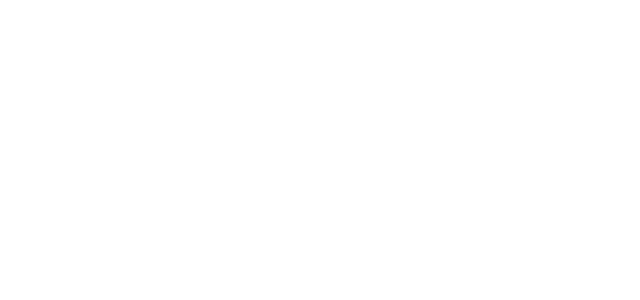
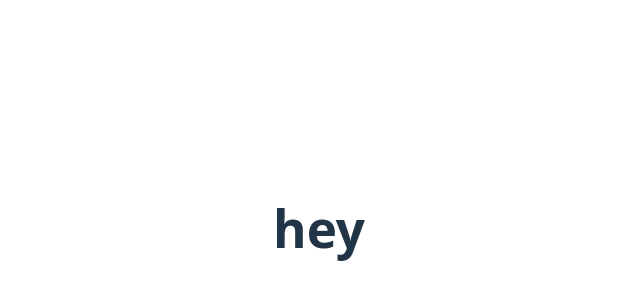
Before and after one commit to yasiru2077/Artelier.space, a React (Vite) app in the folder client/: page / in a window 1280 px wide. Shown: the part 172-472 px from the top of the page, without its empty margins (321-961 px from the left). Built offline with nearby package versions, Linux system fonts and the light colour scheme.

Commit message:
finalizing backend

```diff
--- a/client/src/App.jsx
+++ b/client/src/App.jsx
@@ -1,10 +1,11 @@
-import { useState } from "react";
-import reactLogo from "./assets/react.svg";
-import viteLogo from "/vite.svg";
 import "./App.css";
 
 function App() {
-  return <></>;
+  return (
+    <>
+      <h1>hey</h1>
+    </>
+  );
 }
 
 export default App;
```
